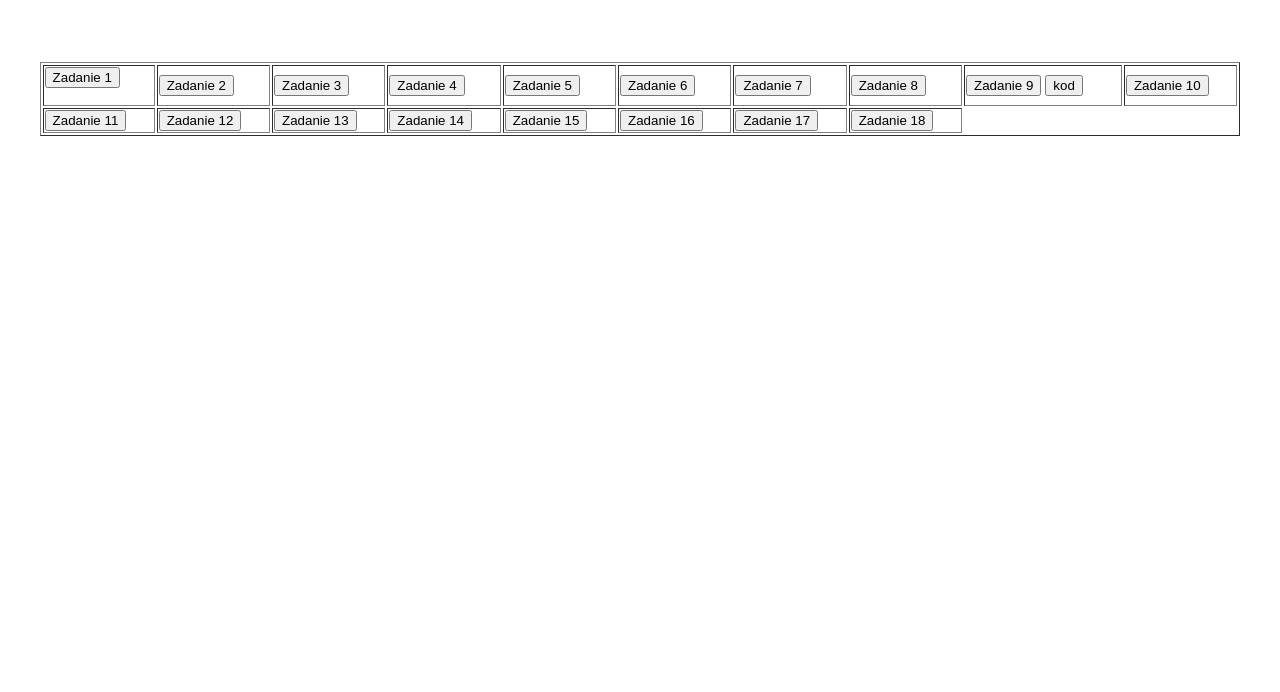
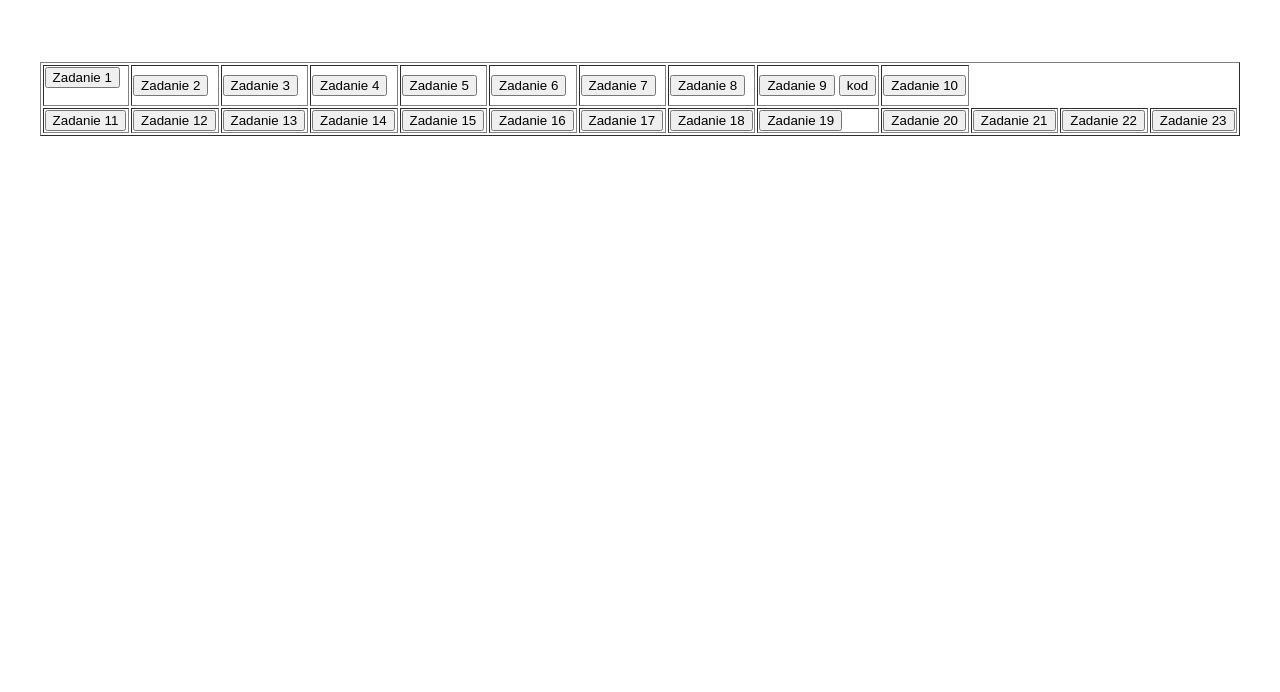
Before and after one commit to Julia4421/witr_i_apl, a plain HTML site: page index.html in a window 1280 px wide. Shown: the part 108-800 px from the top of the page. Drawn offline with Linux system fonts and the light colour scheme.

Commit message:
Update index.html

```diff
--- a/index.html
+++ b/index.html
@@ -91,7 +91,26 @@ function WinOpen_Lysik15()
 {
 window.open("zadanie15.html","zadanie15","toolbar=no,directories=no,menubar=no,height=350,width=500,top=800,left=100");
 }
-
+function WinOpen_Lysik19()
+{
+window.open("zadanie19.html","zadanie19","toolbar=no,directories=no,menubar=no,height=350,width=500,top=800,left=100");
+}
+    function WinOpen_Lysik20()
+{
+window.open("zadanie20.html","zadanie20","toolbar=no,directories=no,menubar=no,height=350,width=500,top=800,left=100");
+}
+    function WinOpen_Lysik21()
+{
+window.open("zadanie21.html","zadanie21","toolbar=no,directories=no,menubar=no,height=350,width=500,top=800,left=100");
+}
+    function WinOpen_Lysik22()
+{
+window.open("zadanie22.html","zadanie22","toolbar=no,directories=no,menubar=no,height=350,width=500,top=800,left=100");
+}
+function WinOpen_Lysik23()
+{
+window.open("zadanie23.html","zadanie23","toolbar=no,directories=no,menubar=no,height=350,width=500,top=800,left=100");
+}
 </script>
 </head>
 <body>
@@ -158,6 +177,21 @@ window.open("zadanie15.html","zadanie15","toolbar=no,directories=no,menubar=no,h
 <td>
     <input type="button" name="przycisk" value="Zadanie 18" onclick= "WinOpen_Lysik18(' ')">
 </td>
+<td>
+    <input type="button" name="przycisk" value="Zadanie 19" onclick= "WinOpen_Lysik19(' ')">
+</td>
+    <td>
+    <input type="button" name="przycisk" value="Zadanie 20" onclick= "WinOpen_Lysik20(' ')">
+</td>
+    <td>
+    <input type="button" name="przycisk" value="Zadanie 21" onclick= "WinOpen_Lysik21(' ')">
+</td>
+    <td>
+    <input type="button" name="przycisk" value="Zadanie 22" onclick= "WinOpen_Lysik22(' ')">
+</td>
+    <td>
+    <input type="button" name="przycisk" value="Zadanie 23" onclick= "WinOpen_Lysik23(' ')">
+</td>
 
 </tr>
 </form>
```
